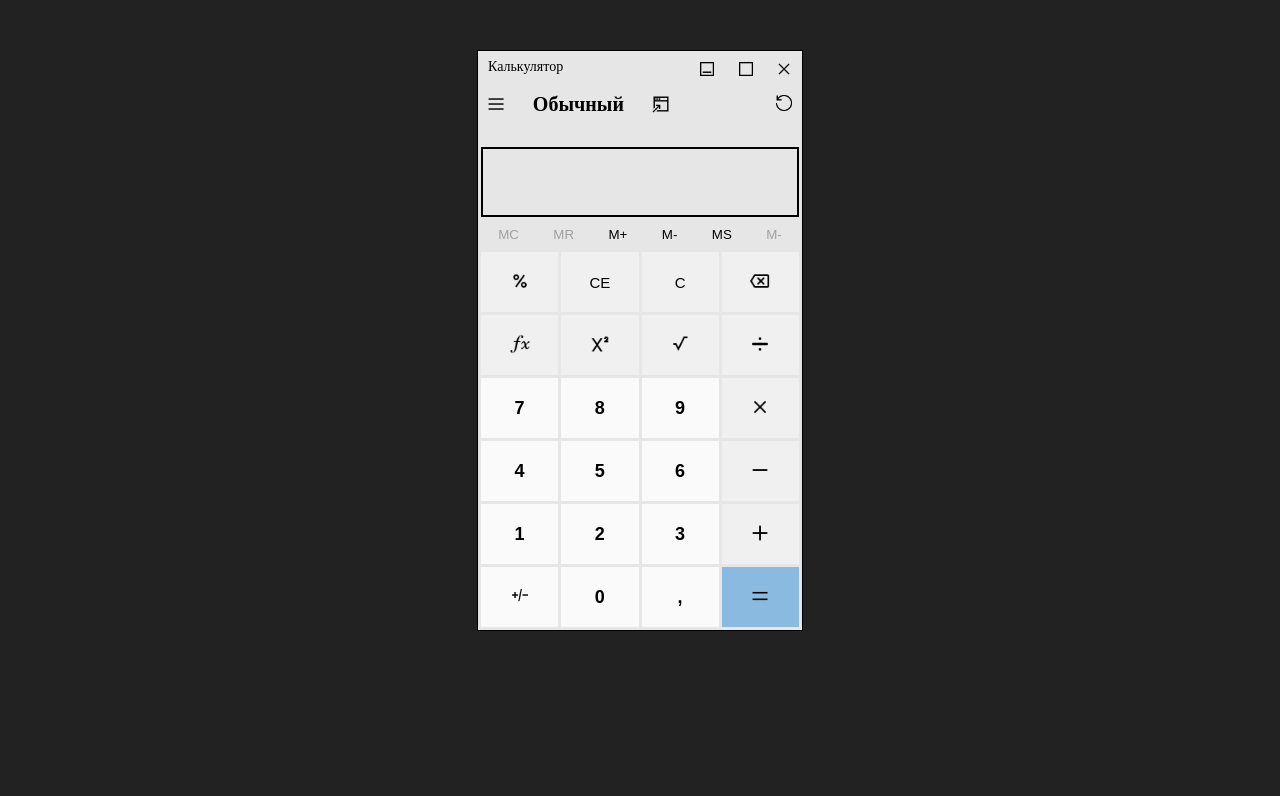
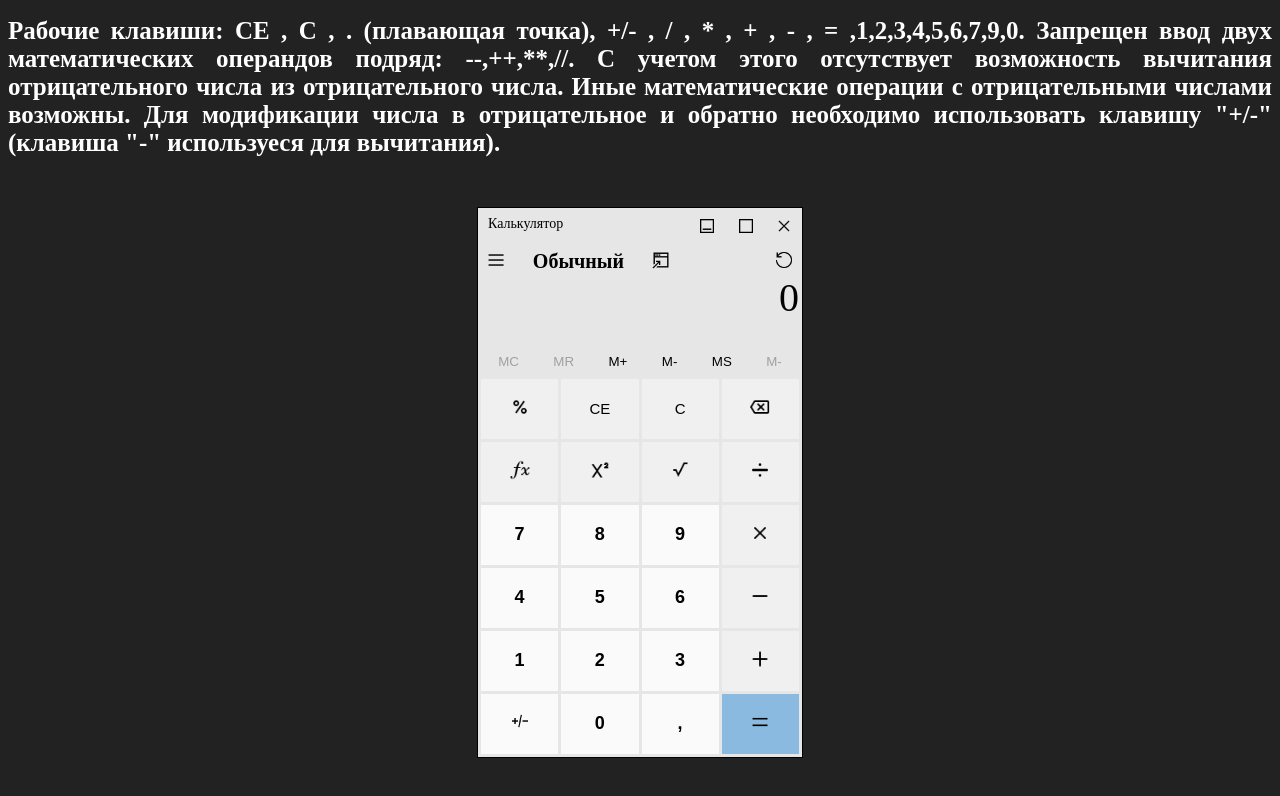
Before and after one commit to Yurk-do/calculator, a website: page index.html in a window 1280 px wide. Drawn offline with Linux system fonts and the light colour scheme; files whose address does not match are found by name.

Commit message:
added atcions and modified layout

```diff
--- a/index.html
+++ b/index.html
@@ -7,6 +7,14 @@
     <title>Calculator</title>
   </head>
   <body>
+    <h1 class="description">
+      Рабочие клавиши: CE , C , . (плавающая точка), +/- , / , * , + , - , = ,1,2,3,4,5,6,7,9,0. Запрещен
+      ввод двух математических операндов подряд: --,++,**,//. С учетом этого
+      отсутствует возможность вычитания отрицательного числа из отрицательного
+      числа. Иные математические операции с отрицательными числами возможны. Для
+      модификации числа в отрицательное и обратно необходимо использовать
+      клавишу "+/-" (клавиша "-" используеся для вычитания).
+    </h1>
     <div id="main-container">
       <header id="header">
         <section class="header-top">
@@ -40,29 +48,125 @@
           </div>
         </section>
       </header>
-        <div id="main-input-container">
-          <input id="main-input" type="text" />
+      <div id="main-output-container">
+        <div id="output">0</div>
       </div>
       <section class="box-operations-btn">
         <section class="box-memory">
-            <button class="btn-memory btn-no-active ">MC</button
-            ><button class="btn-memory btn-no-active ">MR</button
+          <button class="btn-memory btn-no-active">MC</button
+          ><button class="btn-memory btn-no-active">MR</button
           ><button class="btn-memory">M+</button
           ><button class="btn-memory">M-</button
           ><button class="btn-memory">MS</button
-            ><button class="btn-memory btn-no-active ">M-</button>
+          ><button class="btn-memory btn-no-active">M-</button>
         </section>
         <section class="box-btn-main-table">
-            <button class="btn-main-table"><img src="./icons/arithmetic operations/icons8-percentage-24.png" alt="icon"></button><button class="btn-main-table">CE</button><button class="btn-main-table">C</button
-            ><button class="btn-main-table"><img src="./icons/arithmetic operations/icons8-clear-symbol-24.png" alt="icon"></button><button class="btn-main-table"><img src="./icons/arithmetic operations/icons8-formula-fx-50.png" alt="icon"></button><button class="btn-main-table"><img src="./icons/arithmetic operations/icons8-square-number-24.png" alt="icon"></button
-            ><button class="btn-main-table"><img src="./icons/arithmetic operations/icons8-square-root-24.png" alt="icon"></button><button class="btn-main-table btn-arithmetic-operation"><img src="./icons/arithmetic operations/icons8-divide-30.png" alt="icon"></button><button class="btn-main-table btn-numbers">7</button
-            ><button class="btn-main-table btn-numbers">8</button><button class="btn-main-table btn-numbers">9</button> <button class="btn-main-table btn-arithmetic-operation"><img src="./icons/arithmetic operations/icons8-multiply-24.png" alt="icon"></button
-            ><button class="btn-main-table btn-numbers">4</button><button class="btn-main-table btn-numbers">5</button><button class="btn-main-table btn-numbers">6</button
-            ><button class="btn-main-table btn-arithmetic-operation"><img src="./icons/arithmetic operations/icons8-subtract-24.png" alt="icon"></button><button class="btn-main-table btn-numbers">1</button> <button class="btn-main-table btn-numbers">2</button
-            ><button class="btn-main-table btn-numbers">3</button><button class="btn-main-table btn-arithmetic-operation"><img src="../icons/arithmetic operations/icons8-plus-math-24.png" alt="icon"></button><button class="btn-main-table btn-numbers"><img src="./icons/arithmetic operations/icons8-plus-slash-minus-32.png" alt="icon"></button
-            ><button class="btn-main-table btn-numbers">0</button><button class="btn-main-table btn-numbers">,</button><button class="btn-main-table btn-arithmetic-operation btn-equals"><img src="./icons/arithmetic operations/icons8-equal-sign-24.png" alt="icon"></button>
+          <button class="btn-main-table">
+            <img
+              src="./icons/arithmetic operations/icons8-percentage-24.png"
+              alt="icon"
+            /></button
+          ><button class="btn-main-table" data-clear="true">CE</button
+          ><button class="btn-main-table" data-clear="true">C</button
+          ><button class="btn-main-table" data-delete="true">
+            <img
+              src="./icons/arithmetic operations/icons8-clear-symbol-24.png"
+              alt="icon"
+              data-delete="true"
+            /></button
+          ><button class="btn-main-table">
+            <img
+              src="./icons/arithmetic operations/icons8-formula-fx-50.png"
+              alt="icon"
+            /></button
+          ><button class="btn-main-table">
+            <img
+              src="./icons/arithmetic operations/icons8-square-number-24.png"
+              alt="icon"
+            /></button
+          ><button class="btn-main-table">
+            <img
+              src="./icons/arithmetic operations/icons8-square-root-24.png"
+              alt="icon"
+            /></button
+          ><button
+            class="btn-main-table btn-arithmetic-operation"
+            data-arithmetic-operation="/"
+          >
+            <img
+              src="./icons/arithmetic operations/icons8-divide-30.png"
+              alt="icon"
+              data-arithmetic-operation="/"
+            /></button
+          ><button class="btn-main-table btn-numbers" data-numbers="true">
+            7</button
+          ><button class="btn-main-table btn-numbers" data-numbers="true">
+            8</button
+          ><button class="btn-main-table btn-numbers" data-numbers="true">
+            9
+          </button>
+          <button
+            class="btn-main-table btn-arithmetic-operation"
+            data-arithmetic-operation="*"
+          >
+            <img
+              src="./icons/arithmetic operations/icons8-multiply-24.png"
+              alt="icon"
+              data-arithmetic-operation="*"
+            /></button
+          ><button class="btn-main-table btn-numbers" data-numbers="true">
+            4</button
+          ><button class="btn-main-table btn-numbers" data-numbers="true">
+            5</button
+          ><button class="btn-main-table btn-numbers" data-numbers="true">
+            6</button
+          ><button
+            class="btn-main-table btn-arithmetic-operation"
+            data-arithmetic-operation="-"
+          >
+            <img
+              src="./icons/arithmetic operations/icons8-subtract-24.png"
+              alt="icon"
+              data-arithmetic-operation="-"
+            /></button
+          ><button class="btn-main-table btn-numbers" data-numbers="true">
+            1
+          </button>
+          <button class="btn-main-table btn-numbers" data-numbers="true">
+            2</button
+          ><button class="btn-main-table btn-numbers" data-numbers="true">
+            3</button
+          ><button
+            class="btn-main-table btn-arithmetic-operation"
+            data-arithmetic-operation="+"
+          >
+            <img
+              src="../icons/arithmetic operations/icons8-plus-math-24.png"
+              alt="icon"
+              data-arithmetic-operation="+"
+            /></button
+          ><button class="btn-main-table btn-numbers" data-plus-minus="true">
+            <img
+              src="./icons/arithmetic operations/icons8-plus-slash-minus-32.png"
+              alt="icon"
+              data-plus-minus="true"
+            /></button
+          ><button class="btn-main-table btn-numbers" data-numbers="true">
+            0</button
+          ><button class="btn-main-table btn-numbers" data-dot="true">,</button
+          ><button
+            class="btn-main-table btn-arithmetic-operation btn-equals"
+            data-equality="true"
+          >
+            <img
+              src="./icons/arithmetic operations/icons8-equal-sign-24.png"
+              alt="icon"
+              data-equality="true"
+            />
+          </button>
         </section>
       </section>
     </div>
+    <script src="./src/index.js"></script>
   </body>
 </html>
--- a/src/index.css
+++ b/src/index.css
@@ -2,6 +2,11 @@
 *::before,
 *::after {
   box-sizing: border-box;
+}
+
+p {
+  margin: 0;
+  padding: 0;
 }
 
 button {
@@ -14,6 +19,13 @@ button {
 body {
   font-size: 14px;
   background-color: #222222;
+}
+
+.description {
+  font-size: 25px;
+  color: white;
+  text-align: justify;
+
 }
 
 #main-container {
@@ -68,18 +80,22 @@ body {
   font-weight: 700;
 }
 
-#main-input-container {
-  margin-top: 30px;
+#main-output-container {
   width: 100%;
-  height: 70px;
+  min-height: 70px;
 }
 
-#main-input {
+#output {
   height: 100%;
   width: 100%;
   font-size: 40px;
-  border: 2px solid black;
   background-color: #e6e6e6;
+  text-align: right;
+  word-wrap: break-word
+}
+
+#output:focus {
+  outline: none !important;
 }
 
 .box-memory {
@@ -92,7 +108,7 @@ body {
 
 .box-btn-main-table {
   display: grid;
-  grid-template-columns: repeat(4,1fr);
+  grid-template-columns: repeat(4, 1fr);
   grid-gap: 3px;
 }
 
@@ -122,10 +138,10 @@ body {
 }
 
 .btn-main-table:hover {
-    background-color: grey;
-    cursor: pointer;
+  background-color: grey;
+  cursor: pointer;
 }
 
 .btn-equals:hover {
-    background-color: #dae08a;
-  }
+  background-color: #dae08a;
+}
--- /dev/null
+++ b/src/index.js
@@ -0,0 +1,106 @@
+const boxBtn = document.querySelector(".box-btn-main-table");
+const START_VALUE = "0";
+
+function setNumbers(inputData, outputData) {
+  if (
+    outputData.innerText[0] === "0" &&
+    outputData.innerText.length === 1 &&
+    outputData.innerText[1] !== "."
+  ) {
+    if (/[\+\-\*\/]/.test(outputData.innerText.slice(-1))) {
+      outputData.innerText += inputData;
+      return;
+    }
+    outputData.innerText = "";
+  }
+  outputData.innerText += inputData;
+}
+
+function setDot(outputData) {
+  if (!/\./.test(outputData.innerText)) {
+    outputData.innerText += ".";
+  }
+}
+
+function setPlusMinus(outputData) {
+  if (
+    /[\+\*\/]/.test(outputData.innerText[outputData.innerText.length - 1]) ||
+    /\\d-$/.test(outputData.innerText.slice(-2))
+  ) {
+    outputData.innerText += "-";
+  }
+  if (outputData.innerText.length === 1 && outputData.innerText[0] === "0")
+    return;
+
+  if (!/[\+\*\/]/.test(outputData.innerText)) {
+    outputData.innerText =
+      outputData.innerText[0] !== "-"
+        ? "-" + outputData.innerText
+        : outputData.innerText.slice(1);
+  }
+}
+
+function clearData(outputData) {
+  outputData.innerText = START_VALUE;
+}
+
+function deleteData(outputData) {
+  if (outputData.innerText !== START_VALUE) {
+    outputData.innerText =
+      outputData.innerText.length === 1
+        ? START_VALUE
+        : outputData.innerText.slice(0, -1);
+    if (outputData.innerText.length === 1 && outputData.innerText[0] === "-") {
+      outputData.innerText = START_VALUE;
+    }
+  }
+}
+
+function setOutputData(eventData, outputData) {
+  if (eventData.dataset.numbers) {
+    setNumbers(eventData.innerText, outputData);
+  }
+  if (eventData.dataset.dot) {
+    setDot(outputData);
+  }
+  if (eventData.dataset.plusMinus) {
+    setPlusMinus(outputData);
+  }
+  if (eventData.dataset.clear) {
+    clearData(outputData);
+  }
+  if (eventData.dataset.delete) {
+    deleteData(outputData);
+  }
+  if (
+    eventData.dataset.arithmeticOperation &&
+    !outputData.innerText[outputData.innerText.length - 1].match(/[\+\-\*\/]/)
+  ) {
+    outputData.innerText += eventData.dataset.arithmeticOperation;
+  }
+}
+
+function executeCalculation(eventData, outputData) {
+  if (eventData.dataset.equality) {
+    outputData.innerText = eval(outputData.innerText);
+  }
+}
+
+function calculator(event) {
+  const outputData = document.getElementById("output");
+  const eventData = event.target;
+
+  if (Object.keys(eventData.dataset).length === 0) return;
+
+  if (outputData.disabled === true) {
+    clearError(outputData);
+  }
+
+  if (!eventData.dataset.equality || !eventData.dataset.arithmeticOperation) {
+    setOutputData(eventData, outputData);
+  }
+
+  executeCalculation(eventData, outputData);
+}
+
+boxBtn.addEventListener("click", calculator);
```
Lines whose indentation alone changed are shown as unchanged.
